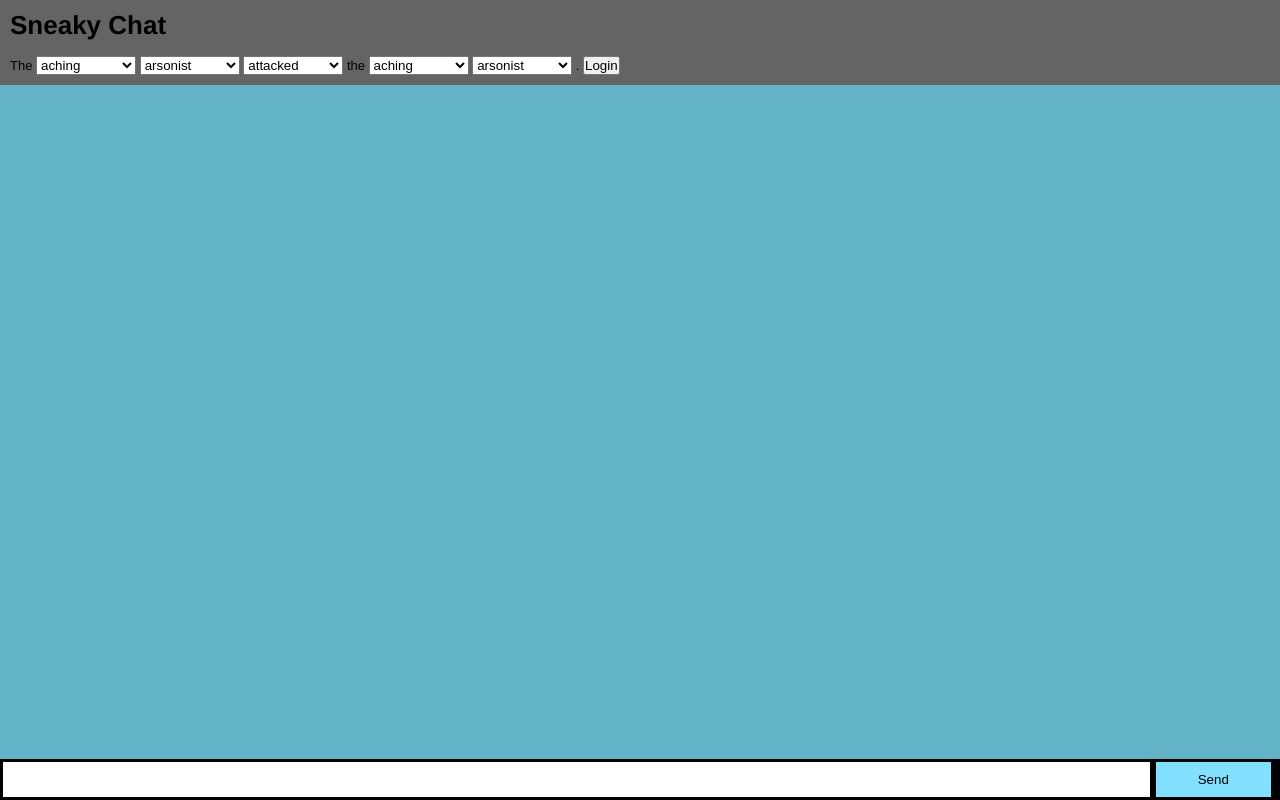
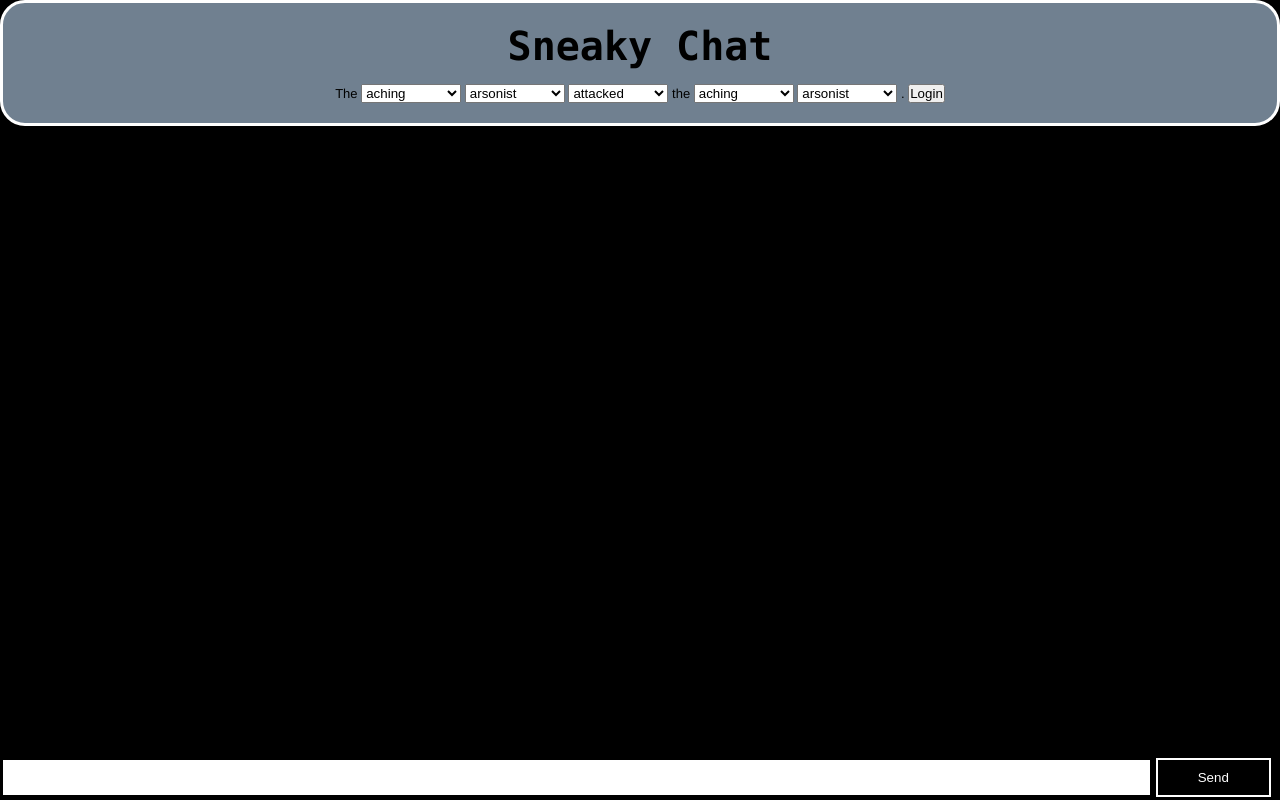
Before and after one commit to OSU-CS290-F16/final-project-sneaky-chat, a website: page index.html in a window 1280 px wide. Drawn offline with nearby package versions, Linux system fonts and the light colour scheme; a script that the page names is missing.

Commit message:
Styled Sneaky Chat

```diff
--- a/style.css
+++ b/style.css
@@ -25,13 +25,15 @@ form input {
 
 form button {
 	width: 9%;
-	background: rgb(130, 224, 255);
-	border: none;
+	background: black;
+	border-style: solid;
+	border-color: white;
+	color: white;
 	padding: 10px;
 }
 
 #bodyDiv{
-    background: rgb(100, 180, 200);
+    background: black;
     padding: 0px;
     width: 100%;
     height: 100%;
@@ -41,10 +43,20 @@ form button {
 }
 
 #headerDiv {
-    background: rgb(100, 100, 100);
-	width: 100%;
-	margin: 0px;
-	padding: 10px;
+    background: #708090;
+    color: black;
+    text-align: center;
+    border-style: solid;
+    border-color: white;
+    border-radius: 25px;
+    padding: 20px;
+    width: 100%;
+}
+
+#headerDiv h1{
+	color: black;
+	font-family: Monaco, Consolas, "Lucida Console", monospace;
+	font-size: 40px;
 }
 
 .noun {
@@ -59,13 +71,17 @@ form button {
 
 #messages {
 	list-style-type: none;
-	margin: 0;
-	padding: 0;
 }
 #messages li {
-	padding: 5px 10px;
+	list-style-type: none;
+	border-style: solid;
+	border-color: black;
+	border-radius: 25px;
+	background: white;
+	padding: 20px;
+	width: 400px;
 }
 
 #messages li:nth-child(odd) {
-	background: #eee;
+	background: lightgrey;
 }
```
